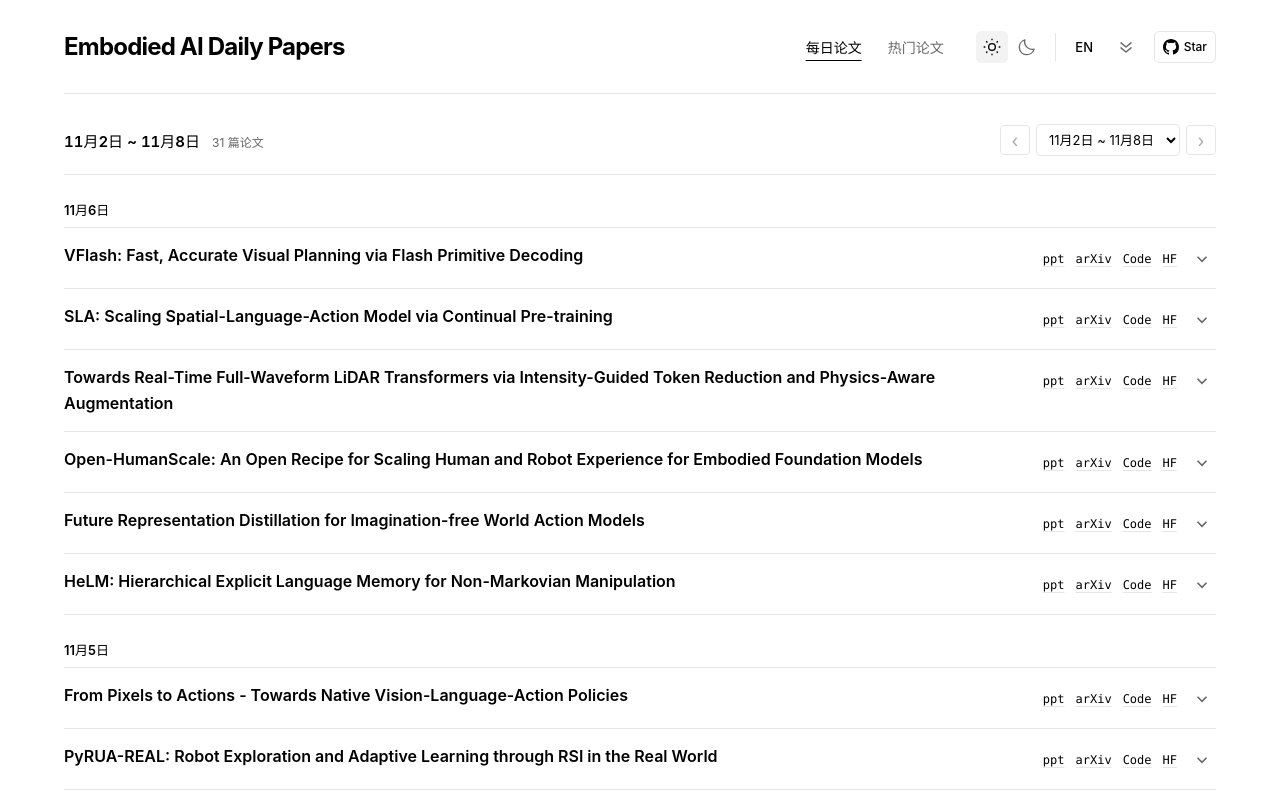
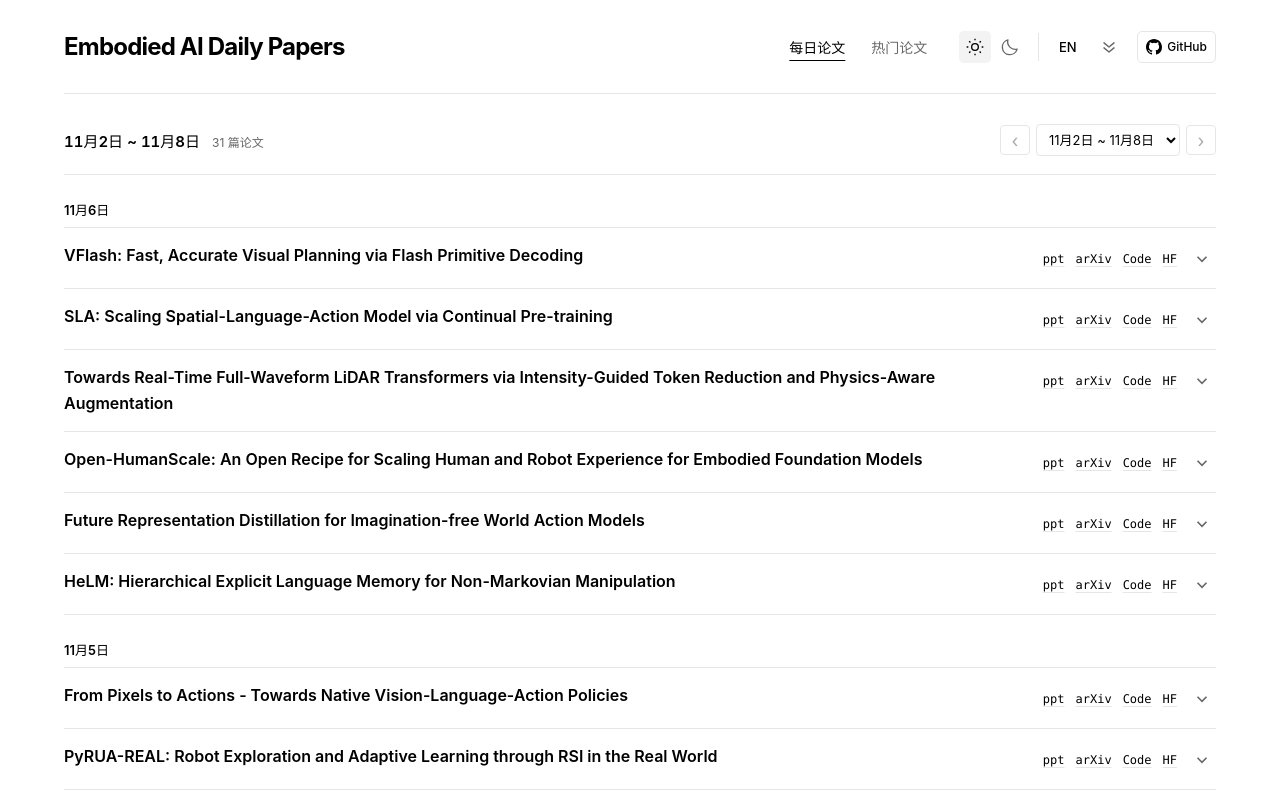
Before and after one commit to iPPLab/embodied-ai-daily-papers, a plain HTML site: page index.html in a window 1280 px wide. Shown: the top 800 px of the page. Drawn offline with Linux system fonts and the light colour scheme.

Commit message:
Label the repository button GitHub

```diff
--- a/index.html
+++ b/index.html
@@ -19,7 +19,7 @@
       </div>
       <button type="button" id="language-toggle" class="language-button" lang="en" aria-label="Switch to English">EN</button>
       <button type="button" id="toggle-all-summaries" class="icon-button all-summary-toggle" aria-label="展开全部总结" title="展开全部总结" aria-controls="papers" aria-pressed="false" disabled><svg viewBox="0 0 24 24" fill="none" stroke="currentColor" stroke-width="1.7" stroke-linecap="round" stroke-linejoin="round" aria-hidden="true"><path d="m6 7 6 5 6-5M6 13l6 5 6-5"/></svg></button>
-      <a id="github-star" class="github-star" href="https://github.com/iPPLab/embodied-ai-daily-papers" target="_blank" rel="noopener noreferrer" aria-label="在 GitHub 上 Star 本项目" title="在 GitHub 上 Star 本项目"><svg viewBox="0 0 16 16" fill="currentColor" aria-hidden="true"><path d="M8 0C3.58 0 0 3.58 0 8c0 3.54 2.29 6.53 5.47 7.59.4.07.55-.17.55-.38 0-.19-.01-.82-.01-1.49-2.01.37-2.53-.49-2.69-.94-.09-.23-.48-.94-.82-1.13-.28-.15-.68-.52-.01-.53.63-.01 1.08.58 1.23.82.72 1.21 1.87.87 2.33.66.07-.52.28-.87.51-1.07-1.78-.2-3.64-.89-3.64-3.95 0-.87.31-1.59.82-2.15-.08-.2-.36-1.02.08-2.12 0 0 .67-.21 2.2.82a7.65 7.65 0 0 1 4 0c1.53-1.04 2.2-.82 2.2-.82.44 1.1.16 1.92.08 2.12.51.56.82 1.27.82 2.15 0 3.07-1.87 3.75-3.65 3.95.29.25.54.73.54 1.48 0 1.07-.01 1.93-.01 2.2 0 .21.15.46.55.38A8.013 8.013 0 0 0 16 8c0-4.42-3.58-8-8-8Z"/></svg><span>Star</span></a>
+      <a id="github-star" class="github-star" href="https://github.com/iPPLab/embodied-ai-daily-papers" target="_blank" rel="noopener noreferrer" aria-label="在 GitHub 上 Star 本项目" title="在 GitHub 上 Star 本项目"><svg viewBox="0 0 16 16" fill="currentColor" aria-hidden="true"><path d="M8 0C3.58 0 0 3.58 0 8c0 3.54 2.29 6.53 5.47 7.59.4.07.55-.17.55-.38 0-.19-.01-.82-.01-1.49-2.01.37-2.53-.49-2.69-.94-.09-.23-.48-.94-.82-1.13-.28-.15-.68-.52-.01-.53.63-.01 1.08.58 1.23.82.72 1.21 1.87.87 2.33.66.07-.52.28-.87.51-1.07-1.78-.2-3.64-.89-3.64-3.95 0-.87.31-1.59.82-2.15-.08-.2-.36-1.02.08-2.12 0 0 .67-.21 2.2.82a7.65 7.65 0 0 1 4 0c1.53-1.04 2.2-.82 2.2-.82.44 1.1.16 1.92.08 2.12.51.56.82 1.27.82 2.15 0 3.07-1.87 3.75-3.65 3.95.29.25.54.73.54 1.48 0 1.07-.01 1.93-.01 2.2 0 .21.15.46.55.38A8.013 8.013 0 0 0 16 8c0-4.42-3.58-8-8-8Z"/></svg><span>GitHub</span></a>
     </div>
   </header>
   <main id="main" class="main">
```
